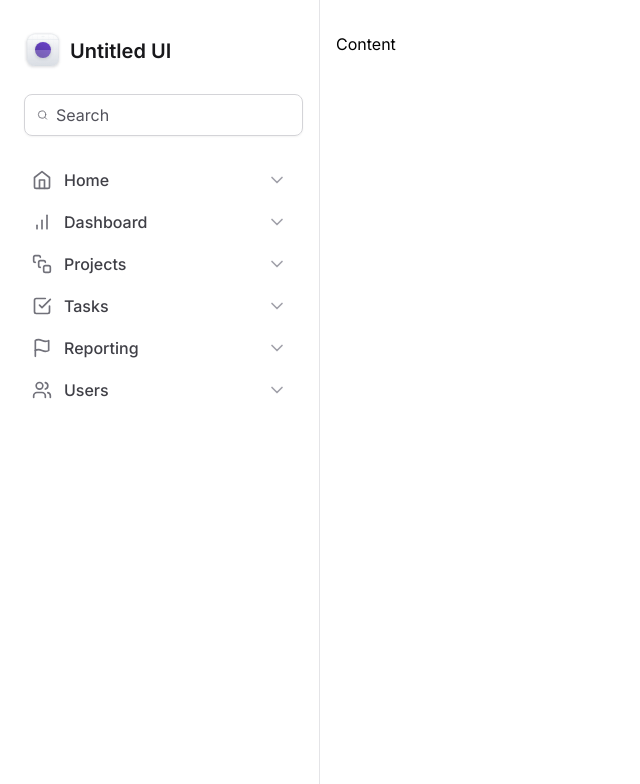
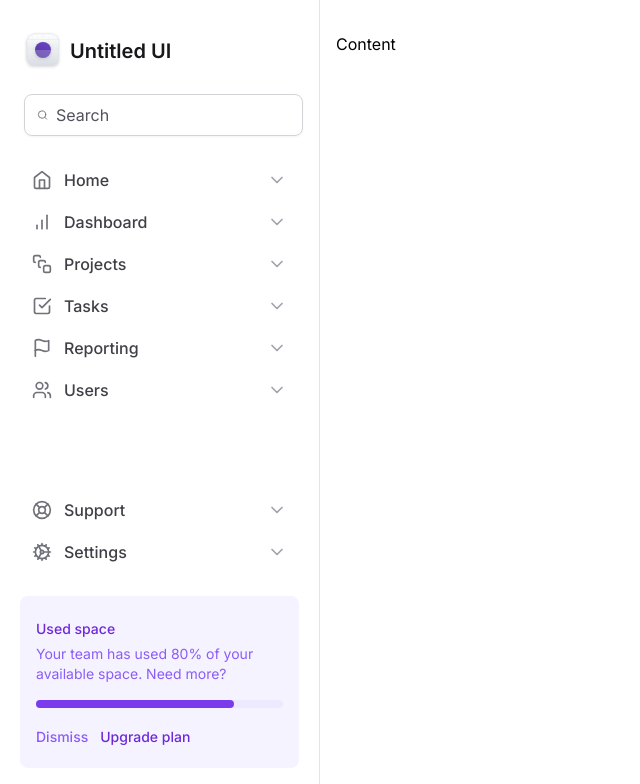
Before and after one commit to Jessica-Garcia/tailwind-next, a Next.js app: page / in a window 1280 px wide. Shown: the top 784 px of the page, without its empty margins (0-640 px from the left). Built offline with nearby package versions, Linux system fonts and the light colour scheme.

Commit message:
used space widget

```diff
--- a/src/components/Sidebar/MainNavigation/index.tsx
+++ /dev/null
@@ -1,22 +0,0 @@
-import { NavItem } from './NavItem'
-import {
-  BarChart,
-  CheckSquare,
-  Flag,
-  Home,
-  SquareStack,
-  Users,
-} from 'lucide-react'
-
-export function MainNavigation() {
-  return (
-    <nav className="space-y-0.5">
-      <NavItem title="Home" icon={Home} />
-      <NavItem title="Dashboard" icon={BarChart} />
-      <NavItem title="Projects" icon={SquareStack} />
-      <NavItem title="Tasks" icon={CheckSquare} />
-      <NavItem title="Reporting" icon={Flag} />
-      <NavItem title="Users" icon={Users} />
-    </nav>
-  )
-}
--- /dev/null
+++ b/src/components/Sidebar/UsedSpaceWidget.tsx
@@ -0,0 +1,33 @@
+export function UsedSpaceWidget() {
+  return (
+    <div className="flex flex-col gap-4 rounded-lg bg-violet-50 px-4 py-5">
+      <div className="space-y-1">
+        <span className="text-sm/5 font-medium text-violet-700">
+          Used space
+        </span>
+        <p className="text-sm/5 text-violet-500">
+          Your team has used 80% of your available space. Need more?
+        </p>
+      </div>
+
+      <div className="h-2 rounded-full bg-violet-100">
+        <div className="h-2 w-4/5 rounded-full bg-violet-600" />
+      </div>
+
+      <div className="space-x-3">
+        <button
+          type="button"
+          className="text-sm font-medium text-violet-500 hover:text-violet-700"
+        >
+          Dismiss
+        </button>
+        <button
+          type="button"
+          className="text-sm font-medium text-violet-700 hover:text-violet-900"
+        >
+          Upgrade plan
+        </button>
+      </div>
+    </div>
+  )
+}
--- a/src/components/Sidebar/index.tsx
+++ b/src/components/Sidebar/index.tsx
@@ -1,10 +1,21 @@
-import { SearchIcon } from 'lucide-react'
+import {
+  BarChart,
+  CheckSquare,
+  Flag,
+  Home,
+  SquareStack,
+  Users,
+  LifeBuoy,
+  Cog,
+  SearchIcon,
+} from 'lucide-react'
+import { NavItem } from './NavItem'
+import { UsedSpaceWidget } from './UsedSpaceWidget'
 import { Logo } from '@/components/Sidebar/Logo'
-import { MainNavigation } from './MainNavigation'
 
 export function Sidebar() {
   return (
-    <aside className="space-y-6 border-r border-zinc-200 px-5 py-8">
+    <aside className="flex flex-col gap-6 border-r border-zinc-200 px-5 py-8">
       <Logo />
 
       <div className="mx-1 flex w-full items-center gap-2 rounded-lg border border-zinc-300 px-3 py-2 shadow-sm">
@@ -14,7 +25,23 @@
           placeholder="Search"
         />
       </div>
-      <MainNavigation />
+      <nav className="space-y-0.5">
+        <NavItem title="Home" icon={Home} />
+        <NavItem title="Dashboard" icon={BarChart} />
+        <NavItem title="Projects" icon={SquareStack} />
+        <NavItem title="Tasks" icon={CheckSquare} />
+        <NavItem title="Reporting" icon={Flag} />
+        <NavItem title="Users" icon={Users} />
+      </nav>
+
+      <div className="mt-auto flex flex-col gap-6">
+        <nav className="space-y-0.5">
+          <NavItem title="Support" icon={LifeBuoy} />
+          <NavItem title="Settings" icon={Cog} />
+        </nav>
+
+        <UsedSpaceWidget />
+      </div>
     </aside>
   )
 }
```
Also changed, not shown: src/components/Sidebar/NavItem.tsx (renamed from src/components/Sidebar/MainNavigation/NavItem.tsx).
